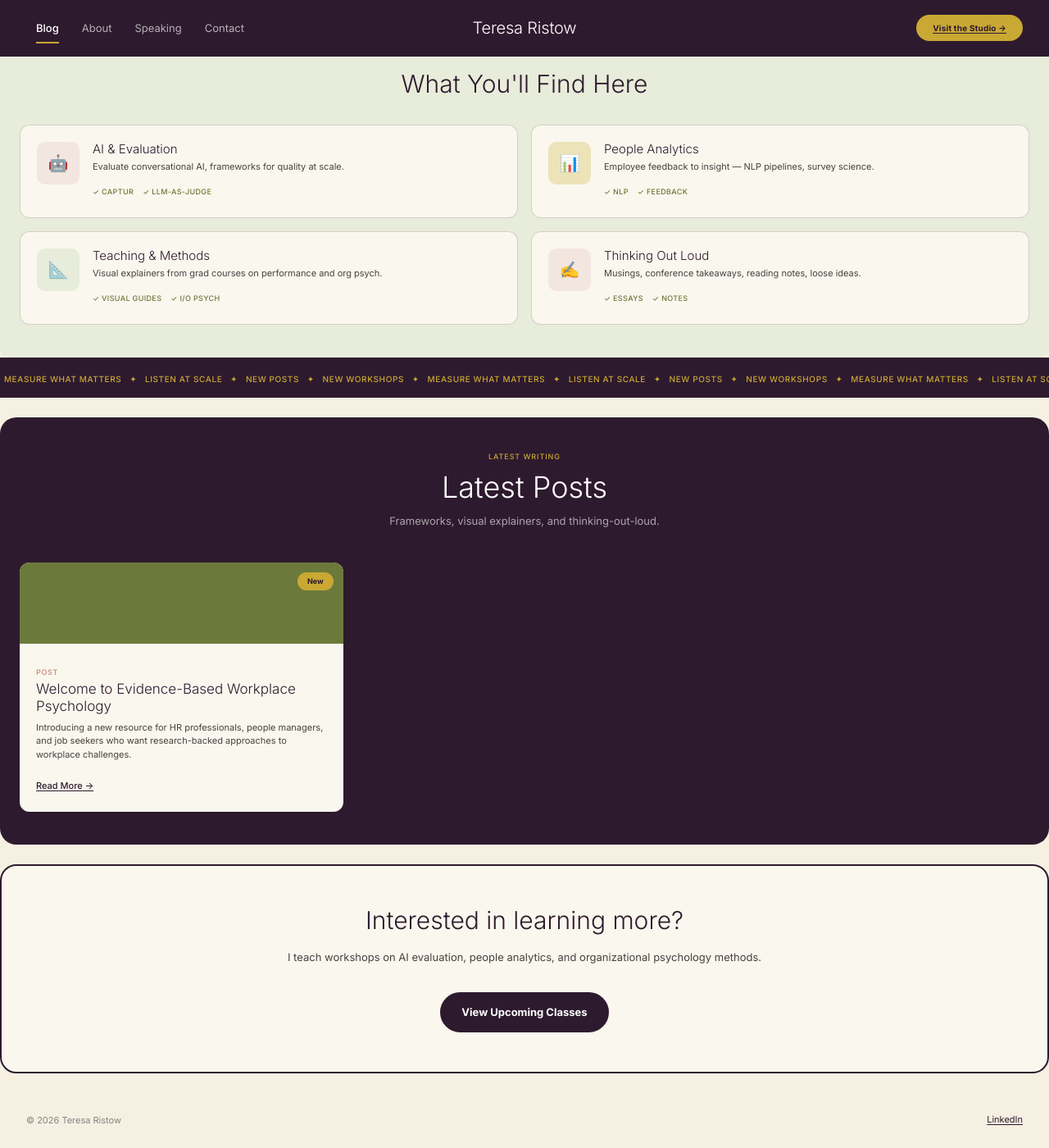
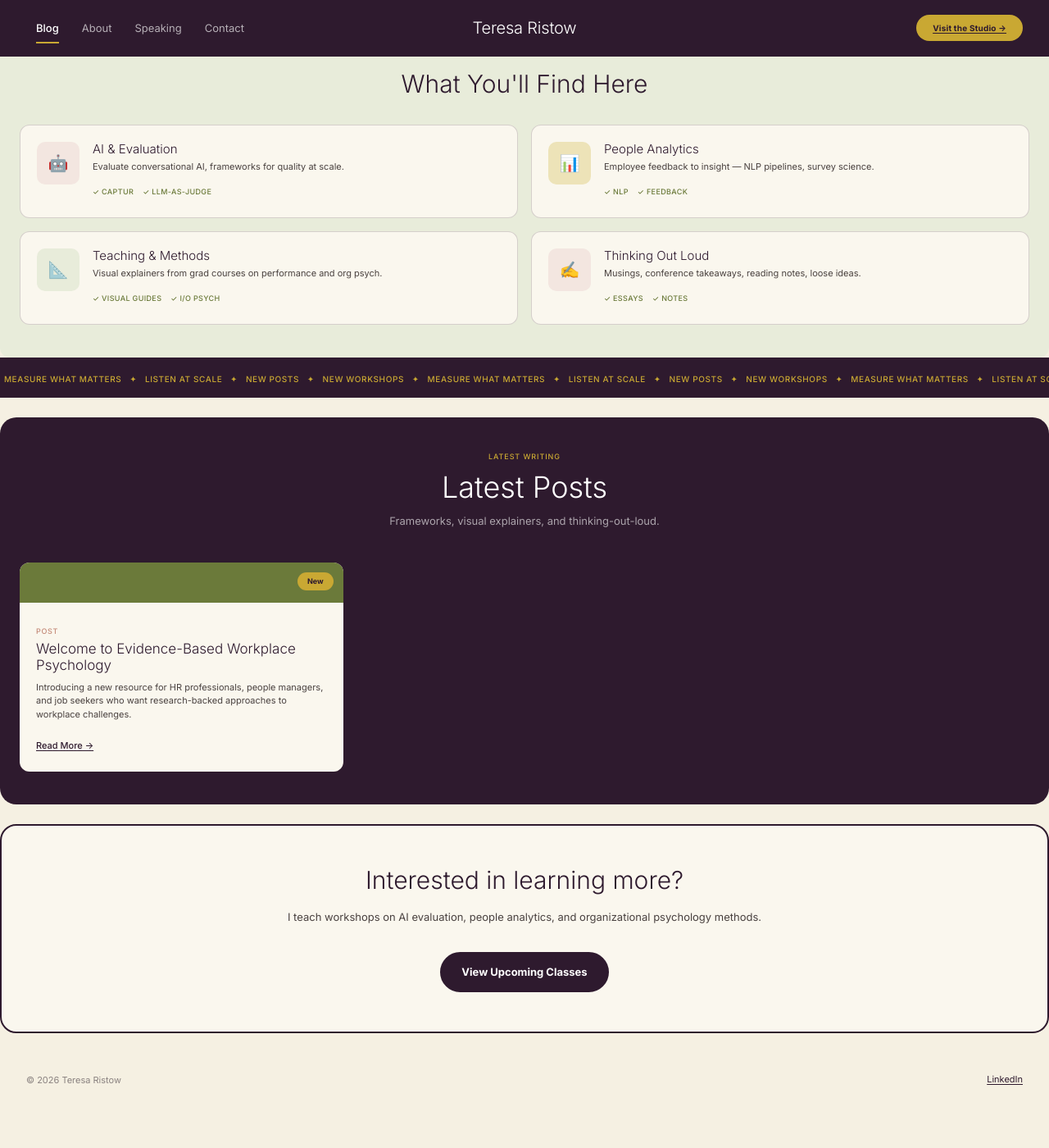
Before and after one commit to christopher-at-loom/teresa-ristow-io, a Jekyll site: the page built from index.html, in a window 1280 px wide and 1400 px high, scrolled down 669 px. Shown: the whole window at 82% size. Built offline with Jekyll 4.4.1, drawn with Linux system fonts in a browser that asks for light colours; after the commit the page ends 2019 px from its top, so only the background shows below that.

Commit message:
Update featured card image aspect ratio for improved visual presentation

```diff
--- a/assets/css/style.css
+++ b/assets/css/style.css
@@ -1537,7 +1537,7 @@ hr {
 }
 
 .featured-card__image {
-  aspect-ratio: 4 / 1;
+  aspect-ratio: 8 / 1;
   overflow: hidden;
   display: flex;
   align-items: center;
```
